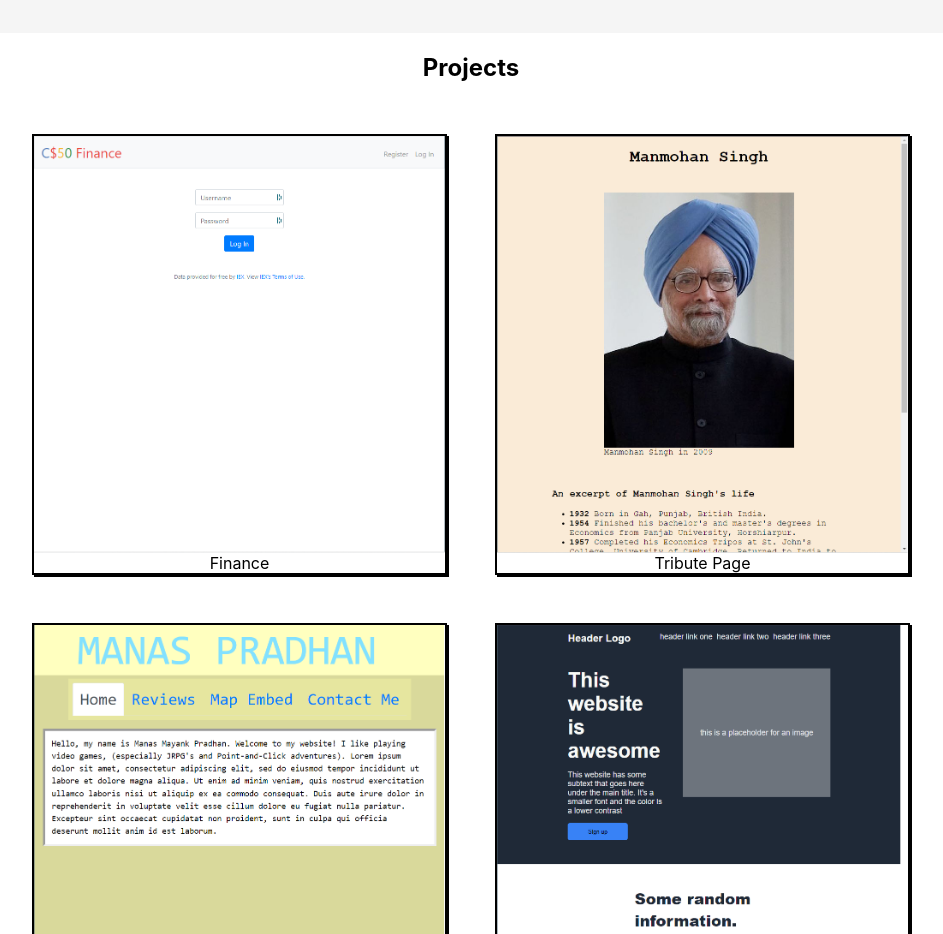
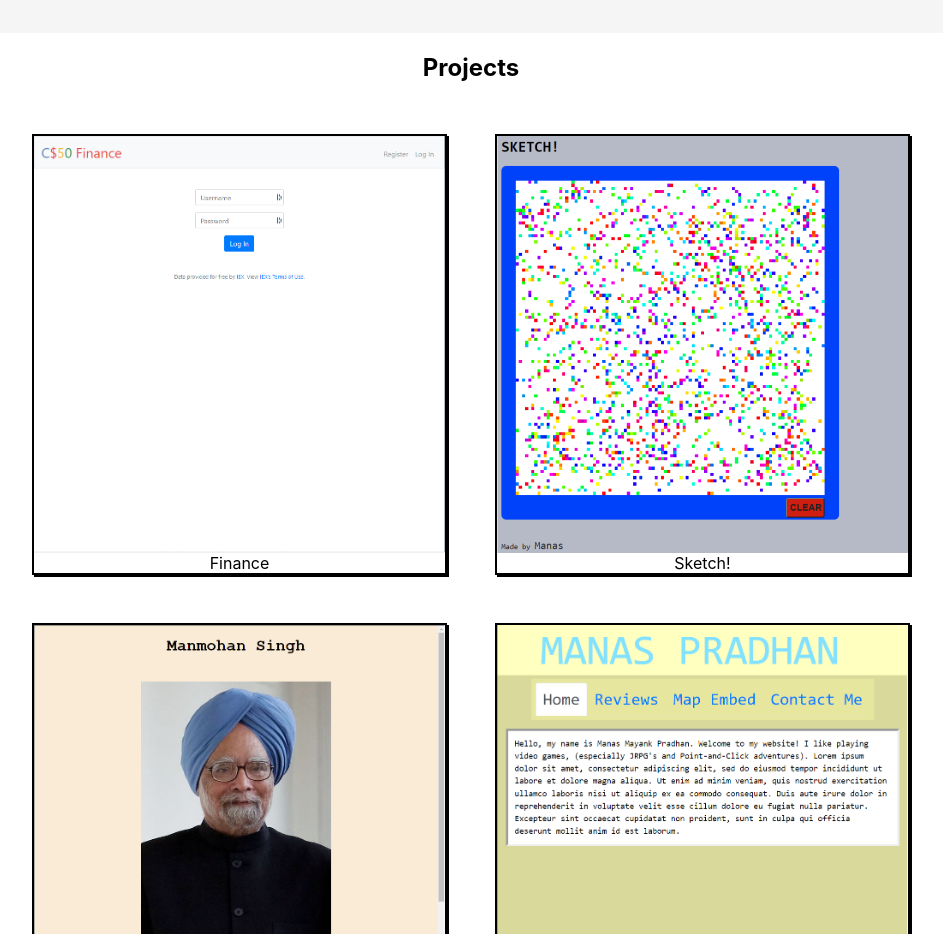
Before and after one commit to Manas-maker/portfolio, a plain HTML site: page index.html in a window 1280 px wide. Shown: the part 820-1754 px from the top of the page, without its empty margins (169-1112 px from the left). Drawn offline with Linux system fonts and the light colour scheme.

Commit message:
added tile for sketch!

```diff
--- a/index.html
+++ b/index.html
@@ -22,6 +22,11 @@
     <div id="cs50-finance-div" class="project-tile">
         <a href="https://manas-finance.herokuapp.com/login">
             <img src="portfolio-icons/finance.png" alt=""> Finance
+        </a>
+    </div>
+    <div id="cs50-sketch-div" class="project-tile">
+        <a href="https://manas-maker.github.io/sketch-pad/">
+            <img src="portfolio-icons/sketch-4.png" alt=""> Sketch!
         </a>
     </div>
     <div id="tribute-div" class="project-tile">
```
Also changed, not shown: portfolio-icons/sketch-4.png (added).
